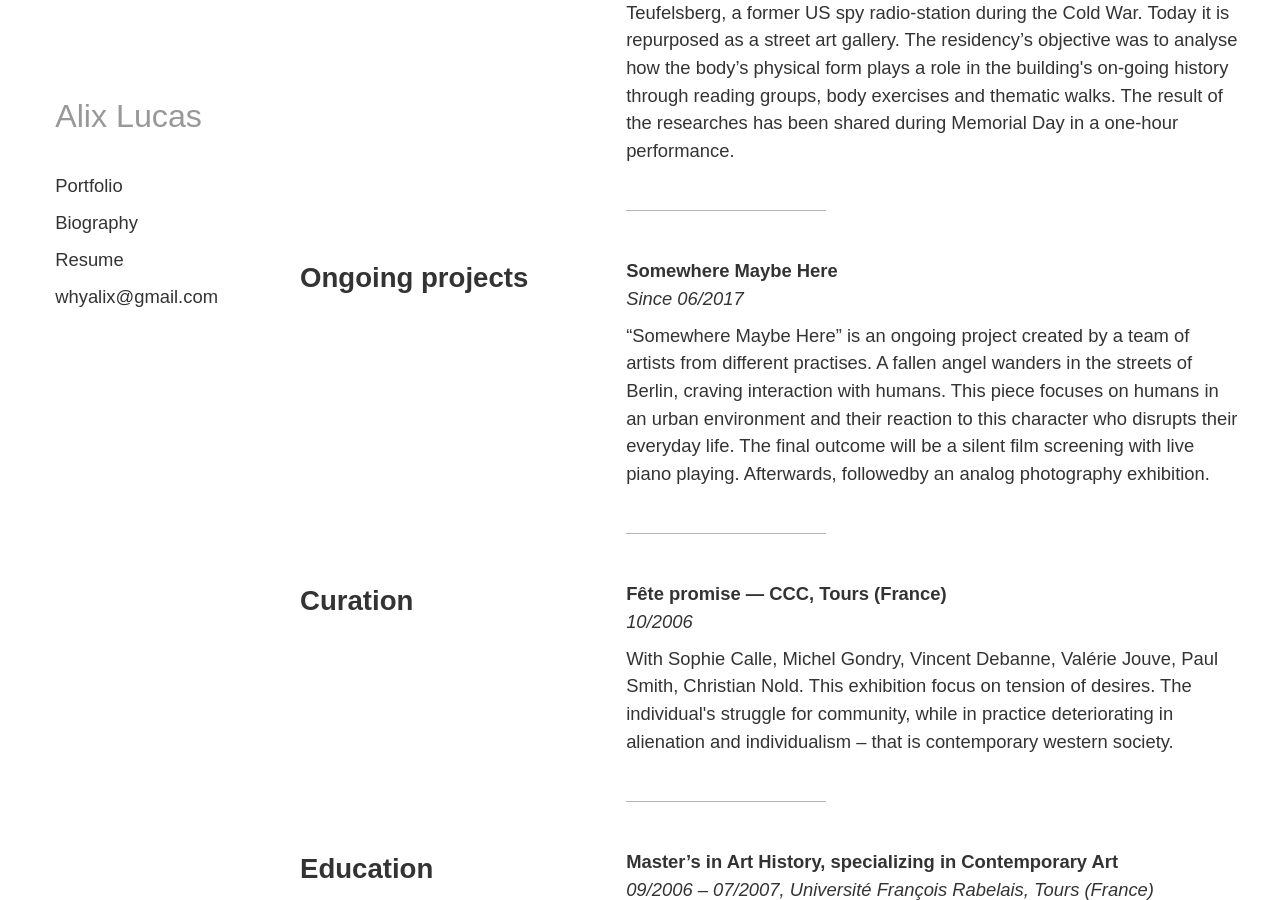
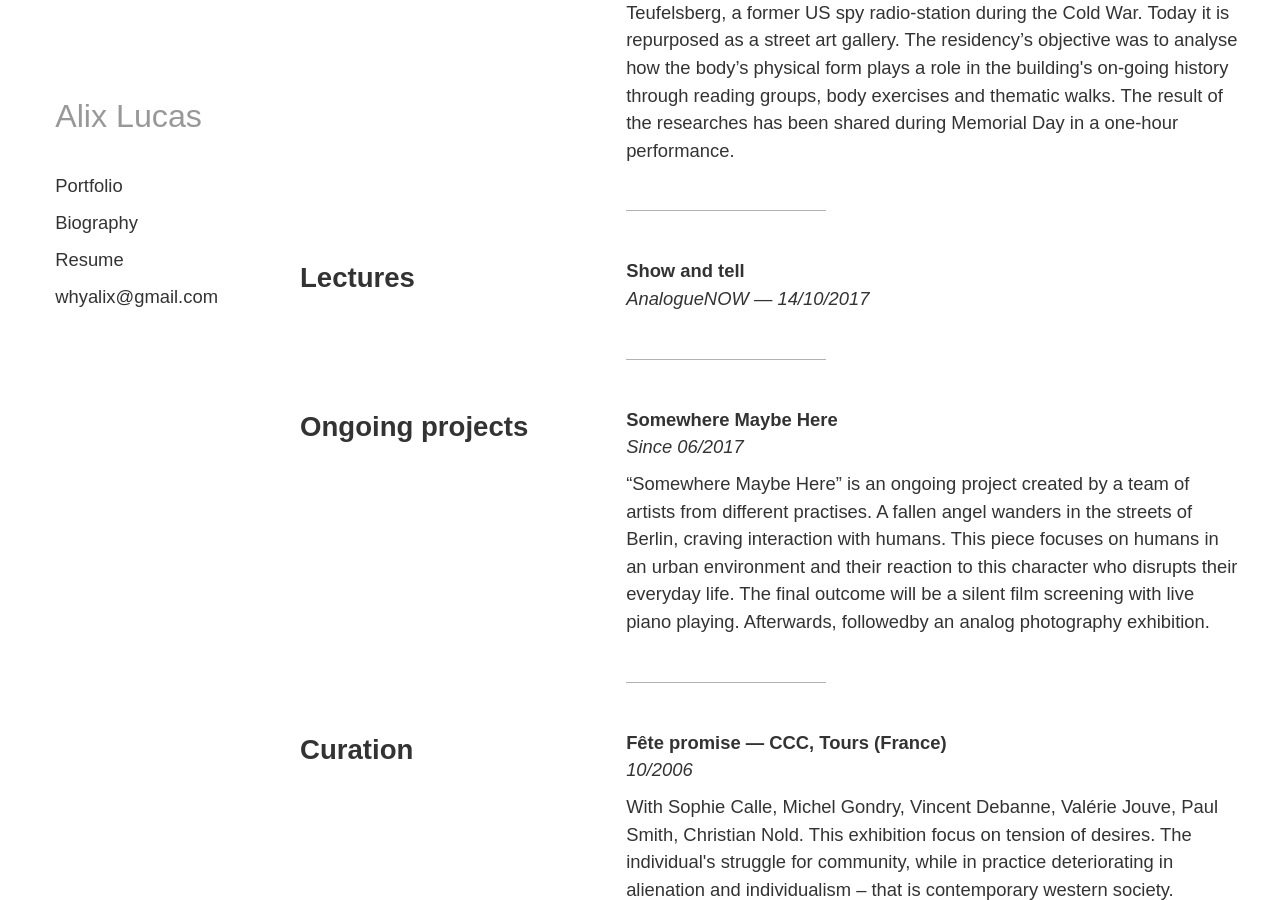
Before and after one commit to whyalix/alixlucas, a Jekyll site: the page built from resume/index.html, in a window 1280 px wide and 900 px high, scrolled down 1088 px. Built offline with Jekyll 4.4.1, drawn with Linux system fonts in a browser that asks for light colours.

Commit message:
Add content into lectures.yml

```diff
--- a/_data/lectures.yml
+++ b/_data/lectures.yml
@@ -1,3 +1,6 @@
+- primary: Show and tell
+  secondary: AnalogueNOW — 14/10/2017
+
 # - primary:
 #   secondary:
 #   content:
```
